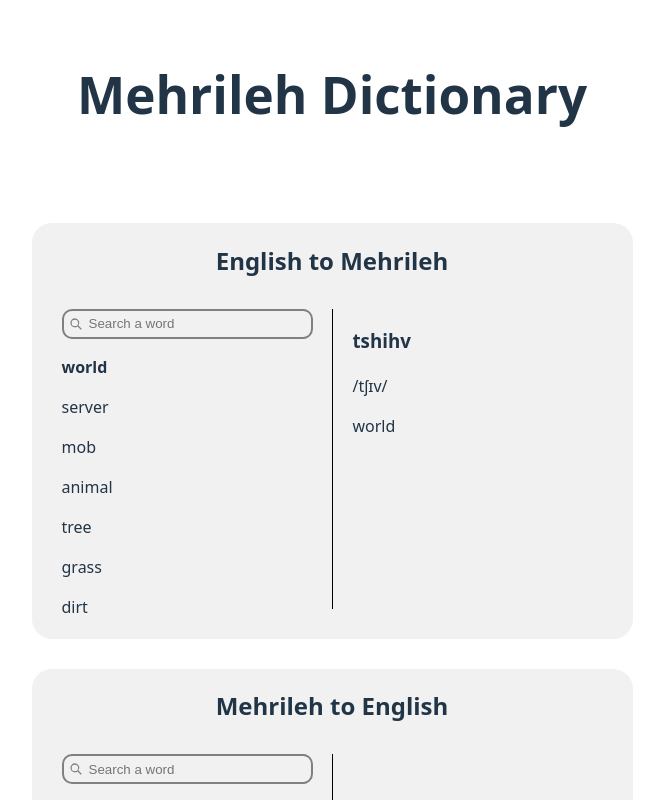
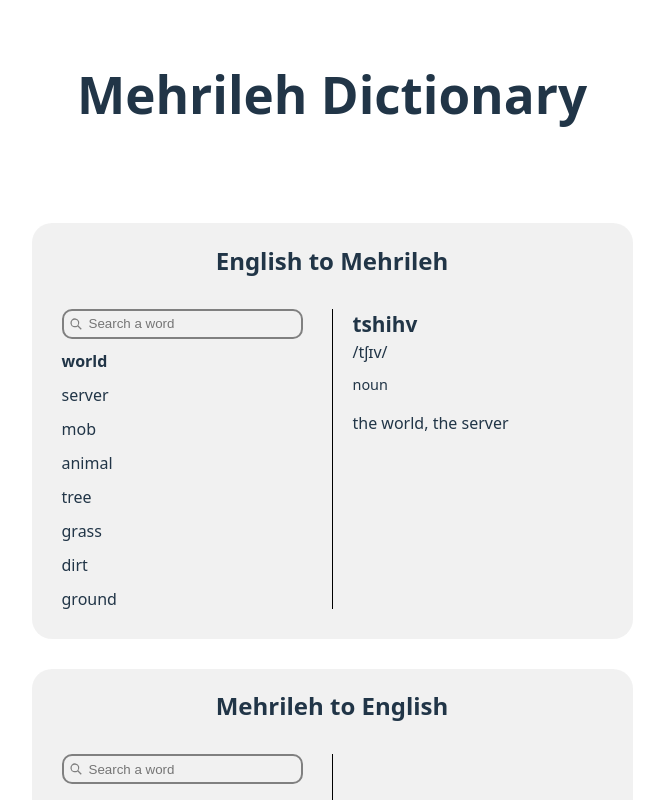
Before and after one commit to Choc-Chips/mehrileh, a React (Vite) app: page / in a window 1280 px wide. Both pictures are taken after a click on the element "world". Shown: the top 800 px of the page, without its empty margins (308-972 px from the left). Built offline with nearby package versions, Linux system fonts and the light colour scheme.

Commit message:
fix mehrileh section

```diff
--- a/src/App.css
+++ b/src/App.css
@@ -47,7 +47,7 @@ h2 {
 }
 
 .card input {
-  width: 220px;
+  width: 210px;
   height: 1.8em;
   background: url(./assets/search.svg) no-repeat left;
   background-size: 18px;
@@ -58,11 +58,29 @@ h2 {
   border-radius: 10px;
 }
 
+.word {
+  margin: 10px 0;
+}
+
 .word:hover {
   cursor: pointer;
   text-decoration: underline;
 }
 
-.chosen {
+h3 {
+  font-size: 1.3em;
+  margin: 0;
+}
+
+.pronunciation {
+  margin: 0px 0;
+}
+
+.class {
+  font-size: 0.9em;
+  margin: 10px 0;
+}
+
+.selected {
   font-weight: bold;
 }
--- a/src/App.jsx
+++ b/src/App.jsx
@@ -2,44 +2,61 @@ import { useState } from "react";
 import "./App.css";
 import dictionary from "./dictionary.json";
 
+
+function Word({ word, language, selected, setSelected }) {
+
+  function handleClick() {
+    setSelected(word);
+  }
+
+  return (
+    <p
+      key={word.id}
+      onClick={() => handleClick(word.english)}
+      className={`word ${word === selected ? "selected" : null}`}
+    >
+      {language === "english" ? word.english : word.mehrileh}
+    </p>
+  );
+}
+
 function Dictionary({ baseWords, language }) {
   const [input, setInput] = useState("");
-  const words = baseWords.filter((word) => word.english.match(`${input}`));
-  const [chosen, setChosen] = useState(null);
+  let words;
+  if (language === "english") words = baseWords.filter((word) => word.english.match(`${input}`));
+  if (language === "mehrileh") words = baseWords.filter((word) => word.mehrileh.match(`${input}`));
+  const [selected, setSelected] = useState(null);
 
   function handleInput(e) {
     setInput(e.target.value);
-  }
-
-  function handleClick(clickedWord) {
-    setChosen(words.find((w) => w.english === clickedWord));
   }
 
   return (
     <div className="cards">
       <div className="card">
         <form action="">
-          <input type="text" name="word" value={input} onChange={handleInput} placeholder="Search a word"/>
+          <input
+            type="text"
+            name="word"
+            value={input}
+            onChange={handleInput}
+            placeholder="Search a word"
+          />
         </form>
         <div>
           {words.map((word) => (
-            <p
-              key={word.id}
-              onClick={() => handleClick(word.english)}
-              className={`word ${word === chosen ? "chosen" : null}`}
-            >
-              {language === "english" ? word.english : word.mehrileh}
-            </p>
+           <Word word={word} language={language} selected={selected} setSelected={setSelected} />
           ))}
         </div>
       </div>
       <div className="separation"></div>
       <div className="card">
-        {chosen ? (
+        {selected ? (
           <>
-            <h3>{chosen.mehrileh}</h3>
-            <p>/{chosen.pronunciation}/</p>
-            <p>{chosen.english}</p>
+            <h3>{selected.mehrileh}</h3>
+            <p className="pronunciation">/{selected.pronunciation}/</p>
+            <p className="class">{selected.class}</p>
+            <p>{selected.englishFull}</p>
           </>
         ) : (
           <></>
@@ -51,15 +68,26 @@ function Dictionary({ baseWords, language }) {
 
 function App() {
   // Sort dictionary alphabetically
-  const [baseWords] = useState(
-    [... dictionary.sort((a, b) => a.english > b.english)]
-  );
+  const [baseWords] = useState([
+    ...dictionary.sort((a, b) => a.english > b.english),
+  ]);
+
+  // Remove redudant instances where the full english translation is the same
+  function removeDuplicatesByEnglishFull(dictionary) {
+    let temp = [...dictionary.sort((a, b) => a.mehrileh > b.mehrileh)];
+    const seen = new Map();
+    return temp.filter((item) => {
+      if (!seen.has(item.englishFull)) {
+        seen.set(item.englishFull, true);
+        return true;
+      }
+    });
+  }
 
   // Sort dictionary for mehrileh
-  const [baseWordsDifSort] = useState(
-    [... dictionary.sort((a, b) => a.mehrileh > b.mehrileh)]
+  const [baseWordsMehrileh] = useState(
+    removeDuplicatesByEnglishFull(dictionary)
   );
-
 
   return (
     <>
@@ -71,7 +99,7 @@ function App() {
         </div>
         <div className="section">
           <h2>Mehrileh to English</h2>
-          <Dictionary baseWords={baseWordsDifSort} language="mehrileh" />
+          <Dictionary baseWords={baseWordsMehrileh} language="mehrileh" />
         </div>
       </div>
     </>
```
Also changed, not shown: src/dictionary.json.
